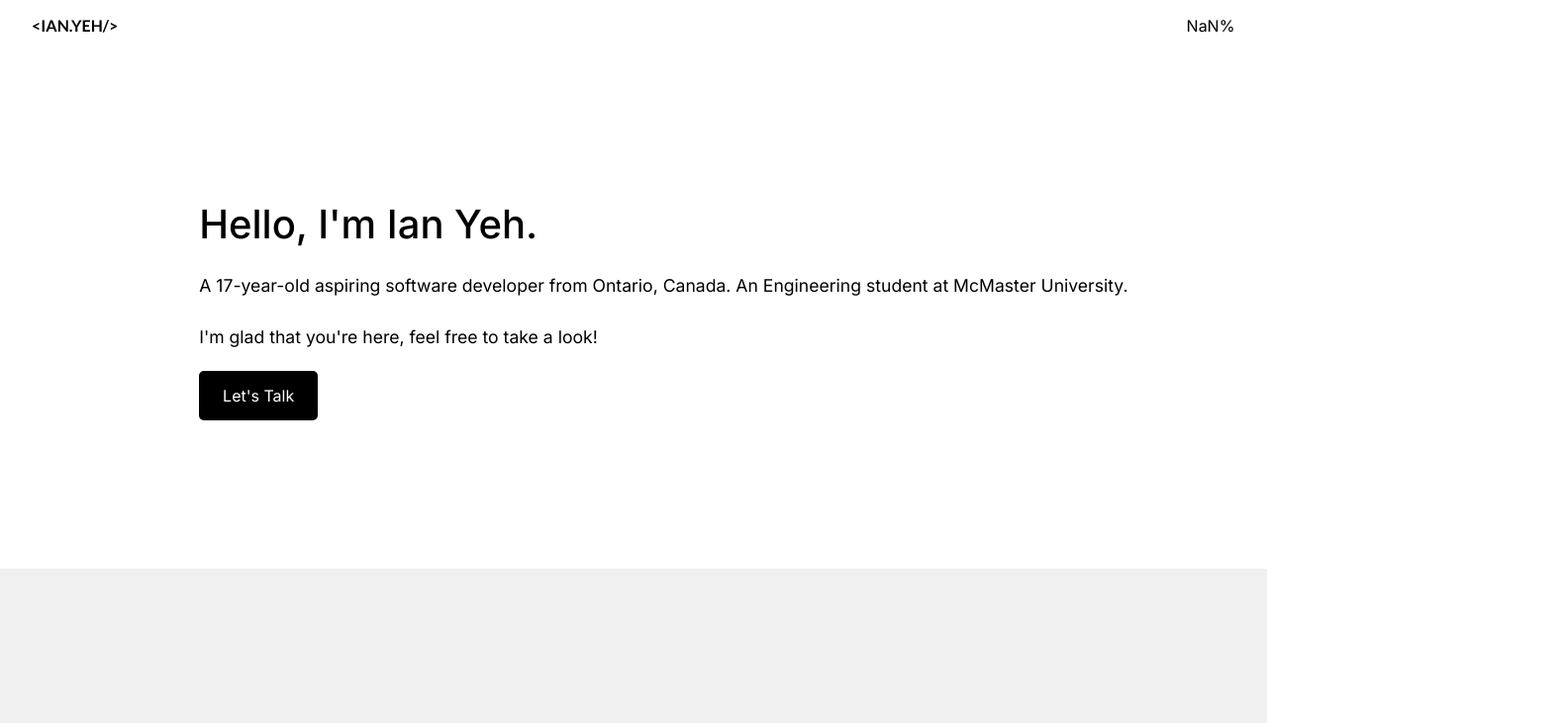
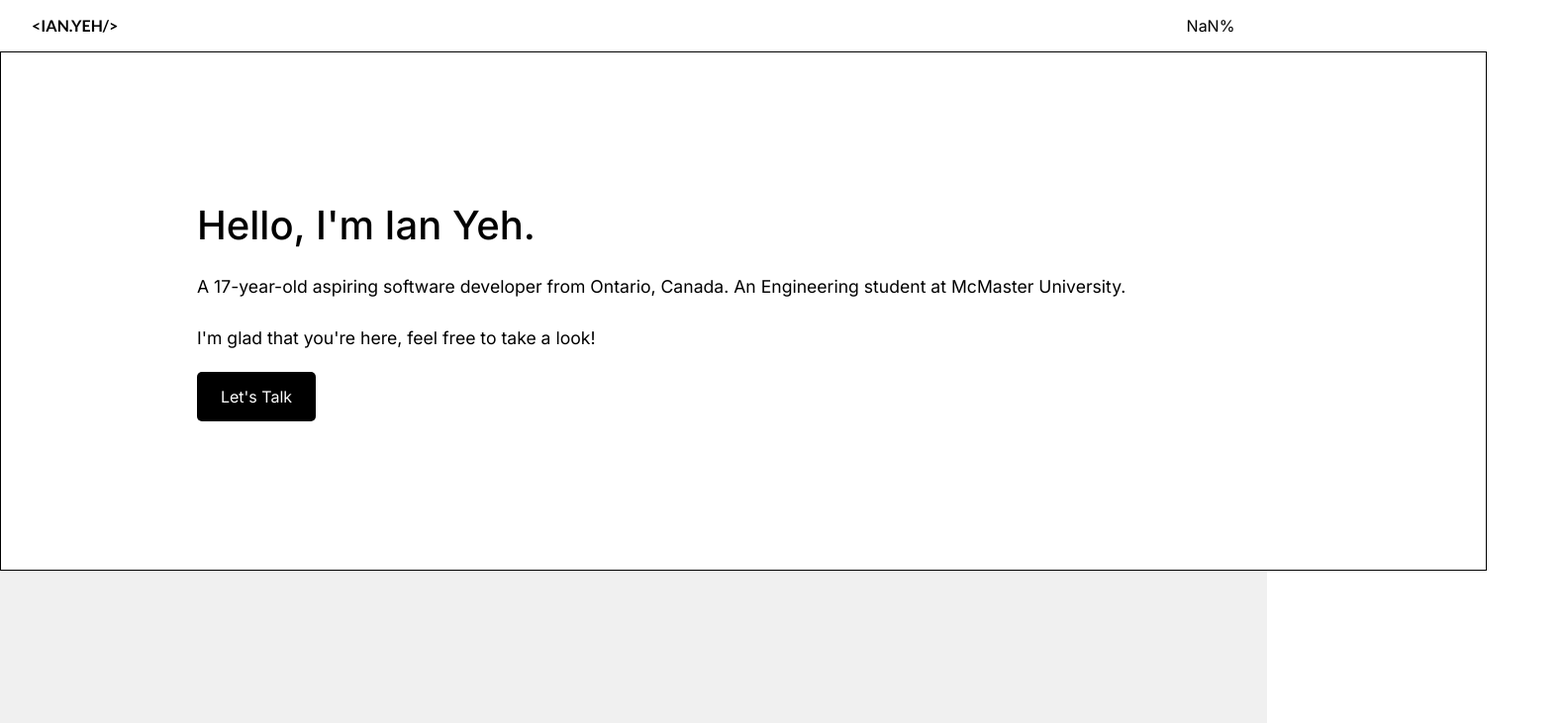
Before and after one commit to ian-yeh/ian-yeh-portfolio, a React (Vite) app: page / in a window 1280 px wide. Shown: the top 731 px of the page at 99% size, 1580 px wide, since content can reach past the window. Built offline with nearby package versions, Linux system fonts and the light colour scheme.

Commit message:
tryna fix the front page

```diff
--- a/src/pages/Home/FrontPage/FrontPage.module.css
+++ b/src/pages/Home/FrontPage/FrontPage.module.css
@@ -7,9 +7,10 @@
   display: flex;
   align-items: center;
   padding: 150px;
-  width: 1200px;
+  max-width: 1200px;
   margin: 0 auto;
   background-color: #ffffff;
+  border: 1px solid black;
 }
 
 .textContainer {
```
